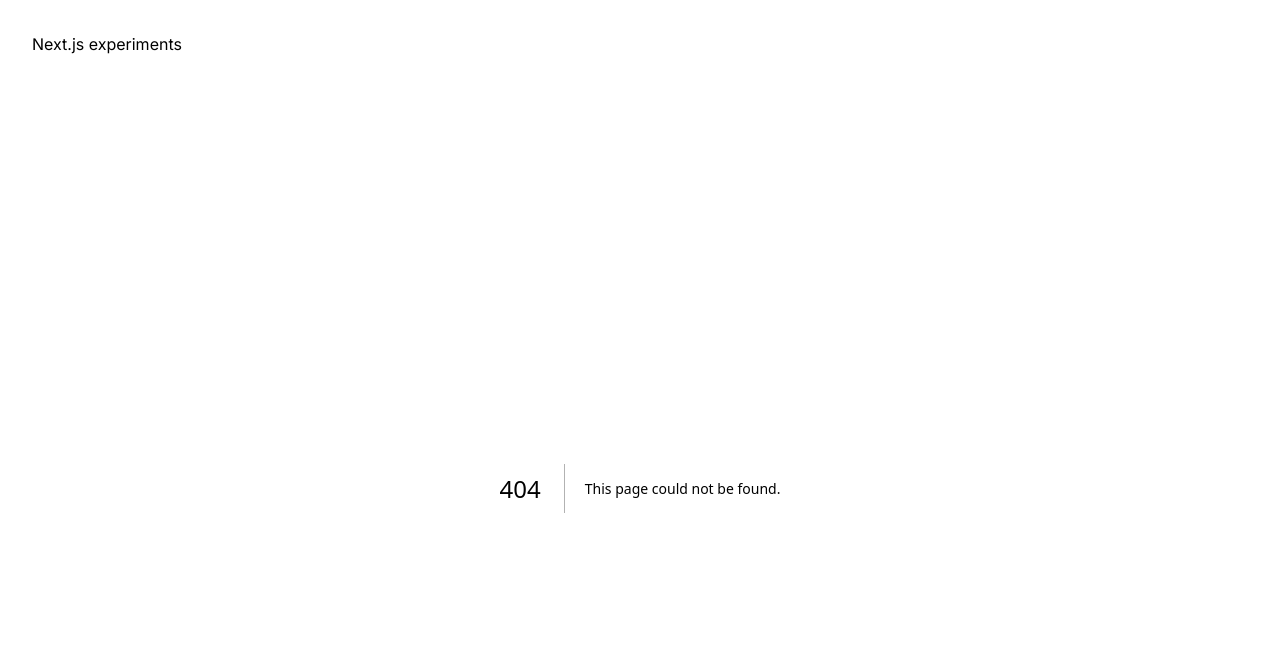
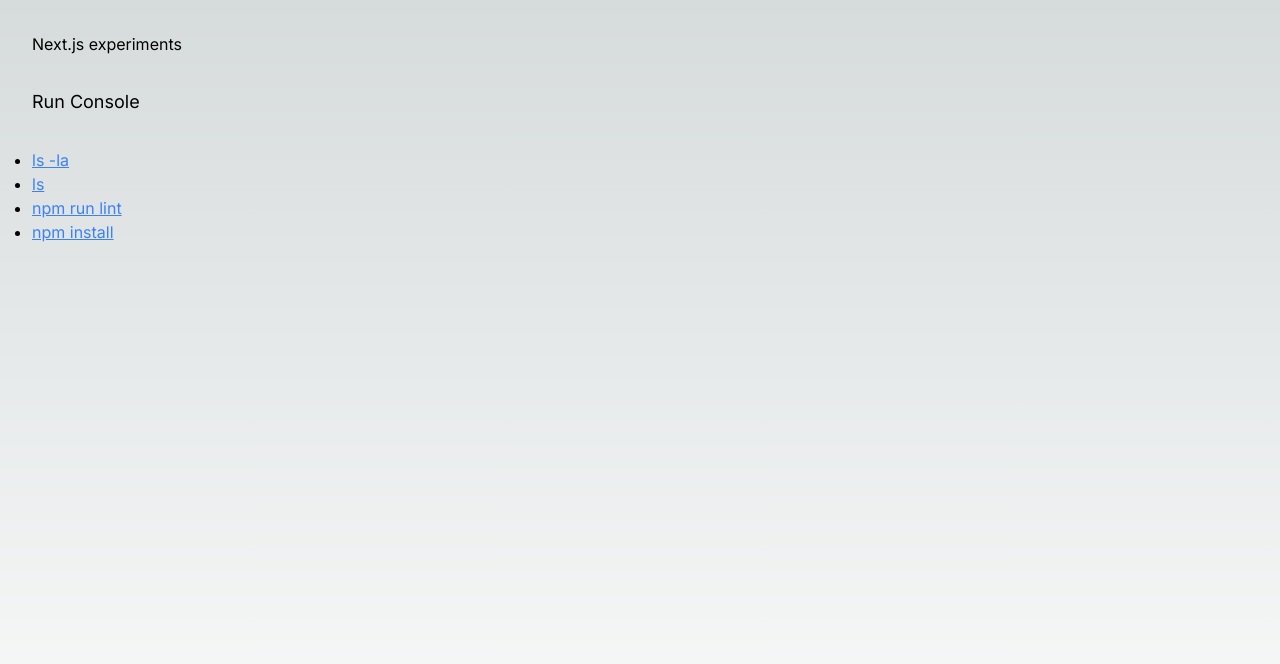
Before and after one commit to gregalexsmith/next-experiements, a Next.js app: page /run-console in a window 1280 px wide. Before the commit this address had no page. Shown: the top 664 px of the page. Built offline with nearby package versions, Linux system fonts and the light colour scheme.

Commit message:
add experiment - run-console

```diff
--- a/src/app/page.tsx
+++ b/src/app/page.tsx
@@ -1,12 +1,4 @@
-import Link from 'next/link';
-
-const ListLink = ({ href, children }: { href: string; children: any }) => (
-  <li>
-    <Link href={href} className="text-blue-500 underline">
-      {children}
-    </Link>
-  </li>
-);
+import { ListLink } from '../components';
 
 export default function Home() {
   return (
@@ -15,6 +7,7 @@ export default function Home() {
       <ul className="flex flex-col gap-2 list-disc">
         <ListLink href="/stream-local-files">stream-local-files</ListLink>
         <ListLink href="/file-navigation">file-navigation</ListLink>
+        <ListLink href="/run-console">run-console</ListLink>
       </ul>
     </main>
   );
--- /dev/null
+++ b/src/app/run-console/page.tsx
@@ -0,0 +1,64 @@
+import { usePathname } from '../../helpers';
+import { execSync } from 'child_process';
+import { ListLink } from '../../components';
+
+const commands = [
+  { id: 1, command: 'ls -la' },
+  { id: 2, command: 'ls' },
+  { id: 3, command: 'npm run lint' },
+  { id: 4, command: 'npm install' },
+];
+
+// Executes a command in Node.js and returns the output
+const executeCommandAtPath = (path: string, command: string): string => {
+  try {
+    const output = execSync(command, {
+      cwd: path,
+      encoding: 'utf-8',
+    });
+
+    return output;
+  } catch (error) {
+    const err = error as Error;
+    return `An error occurred: ${err.message}`;
+  }
+};
+
+export default function StreamConsole({
+  searchParams,
+}: {
+  searchParams: { commandId: string | undefined };
+}) {
+  const pathname = usePathname();
+  const output = searchParams.commandId
+    ? executeCommandAtPath(
+        process.cwd(),
+        commands.find(
+          (c) => c.id === parseInt(searchParams.commandId as string),
+        )?.command || '',
+      )
+    : '';
+
+  return (
+    <main className="min-h-screen px-8">
+      <section className="flex flex-col gap-4 mb-8">
+        <h1 className="text-lg">Run Console</h1>
+      </section>
+
+      <ul className="list-disc">
+        {commands.map((command) => (
+          <ListLink
+            key={command.id}
+            href={`${pathname}/?commandId=${command.id}`}
+          >
+            {command.command}
+          </ListLink>
+        ))}
+      </ul>
+
+      <section className="flex flex-col gap-1 mt-2">
+        <pre>{output}</pre>
+      </section>
+    </main>
+  );
+}
--- /dev/null
+++ b/src/components/ListLink.tsx
@@ -0,0 +1,15 @@
+import Link from 'next/link';
+
+export const ListLink = ({
+  href,
+  children,
+}: {
+  href: string;
+  children: any;
+}) => (
+  <li>
+    <Link href={href} className="text-blue-500 underline">
+      {children}
+    </Link>
+  </li>
+);
--- /dev/null
+++ b/src/components/index.ts
@@ -0,0 +1 @@
+export * from './ListLink';
```
Also changed, not shown: 1 other file (tests, documents, lock files or other folders).
